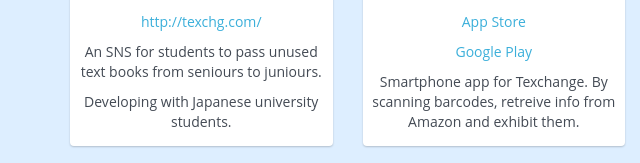
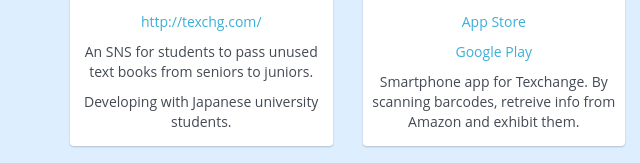
Before and after one commit to hashikuchi/hashikuchi.github.io, a plain HTML site: page index.html in a window 1280 px wide. Shown: the part 721-884 px from the top of the page, 0-640 px from the left. Drawn offline with nearby package versions, Linux system fonts and the light colour scheme.

Commit message:
Fix a spelling miss

```diff
--- a/index.html
+++ b/index.html
@@ -60,7 +60,7 @@
 	    				<div class="text-center">
 	    					<h3>Texchange</h3>
 	    					<p><a href="http://texchg.com/">http://texchg.com/</a></p>
-	    					<p>An SNS for students to pass unused text books from seniours to juniours.</p>
+	    					<p>An SNS for students to pass unused text books from seniors to juniors.</p>
 	    					<p>Developing with Japanese university students.</p>
 	    				</div>
 	    			</div>
```
